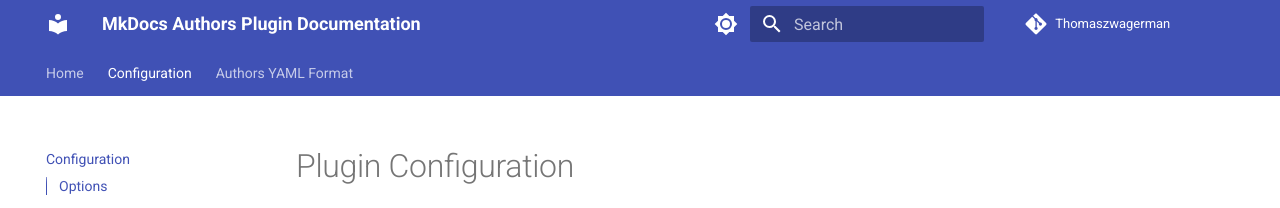
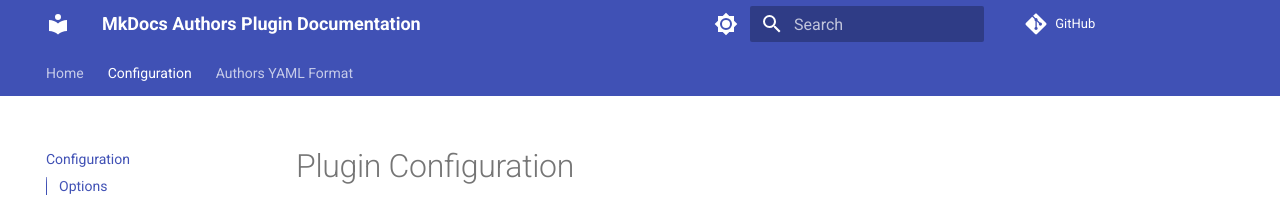
Before and after one commit to thomaszwagerman/mkdocs-authors-plugin, an MkDocs documentation site: the page built from docs/configuration.md, in a window 1280 px wide. Shown: the top 208 px of the page. Built offline with MkDocs 1.6.1 and Material for MkDocs 9.7.7, drawn with Linux system fonts in a browser that asks for light colours; comment, search, counter and statistics services are not loaded; some of the changed lines change nothing that is shown.

Commit message:
site and repo url were flipped

```diff
--- a/mkdocs.yml
+++ b/mkdocs.yml
@@ -1,8 +1,8 @@
 # mkdocs-authors-plugin/docs/mkdocs.yml
 site_name: MkDocs Authors Plugin Documentation
-site_url: https://github.com/thomaszwagerman/mkdocs-authors-plugin
+site_url: https://thomaszwagerman.github.io/mkdocs-authors-plugin/
 site_description: Documentation for the MkDocs Authors Plugin
-repo_url: https://thomaszwagerman.github.io/mkdocs-authors-plugin/
+repo_url: https://github.com/thomaszwagerman/mkdocs-authors-plugin
 
 theme:
   name: material
```
